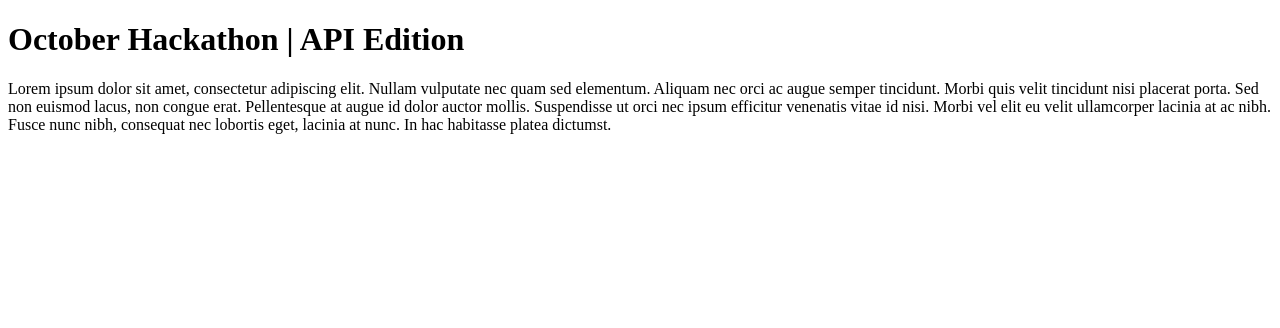
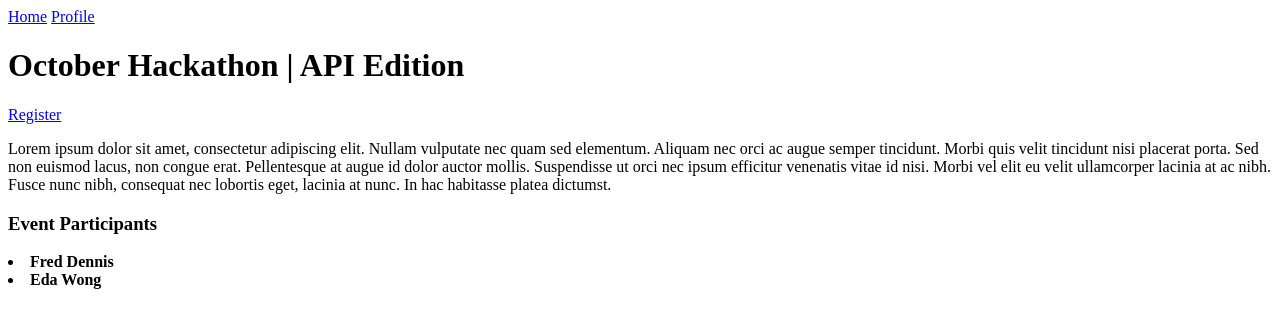
Before and after one commit to AbdullahJaved65/CodeBattle, a Django app: page /event/1/ in a window 1280 px wide. Shown: the top 328 px of the page. Run offline with Django 4.2, Linux system fonts and the light colour scheme; data comes from the database, SQL or seed files in the repository; both versions use the stored data as it was after the commit.

Commit message:
- Create profile page - Added event registration - Started making the Homepage dynamic

```diff
--- a/base/urls.py
+++ b/base/urls.py
@@ -3,5 +3,11 @@ from . import views
 
 urlpatterns = [
     path('', views.home_page, name='home'),
-    path('event/<str:pk>/', views.event_page, name='event')
+
+    path('user/<str:pk>/', views.user_page, name='profile'),
+
+    path('event/<str:pk>/', views.event_page, name='event'),
+    path('registration_confirmation/<str:pk>/', views.registration_confirmation,
+         name='registration_confirmation'),
+
 ]
--- a/base/views.py
+++ b/base/views.py
@@ -1,4 +1,4 @@
-from django.shortcuts import render
+from django.shortcuts import render, redirect
 from .models import User, Event, Submission
 
 
@@ -9,9 +9,24 @@ def home_page(request):
     return render(request, 'home.html', context)
 
 
+def user_page(request, pk):
+    user = User.objects.get(id=pk)
+    context = {'user': user}
+    return render(request, 'profile.html', context)
+
+
 def event_page(request, pk):
     event = Event.objects.get(id=pk)
     context = {'event': event}
     return render(request, 'event.html', context)
 
-# def registration_confirmation()
+
+def registration_confirmation(request, pk):
+    event = Event.objects.get(id=pk)
+
+    if request.method == "POST":
+        event.participants.add(request.user)
+        return redirect('event', pk=event.id)
+
+    context = {'event': event}
+    return render(request, 'event_confirmation.html', context)
--- a/templates/event.html
+++ b/templates/event.html
@@ -2,5 +2,15 @@
 
 {% block content %}
     <h1>{{ event.name }}</h1>
+    <a href="{% url 'registration_confirmation' event.id %}">Register</a>
     <p>{{ event.description }}</p>
+    <div>
+        <h3>Event Participants</h3>
+        {% for user in event.participants.all %}
+            <li>
+                <strong>{{ user.name }}</strong>
+            </li>
+        {% endfor %}
+
+    </div>
 {% endblock content %}
--- a/templates/event_confirmation.html
+++ b/templates/event_confirmation.html
@@ -2,6 +2,7 @@
 
 {% block content %}
     <form action="" method="post">
+    {% csrf_token %}
         <a href="{% url 'event' event.id %}">Go Back</a>
         <input type="submit" value="Confirm">
     </form>
--- a/templates/main.html
+++ b/templates/main.html
@@ -5,6 +5,7 @@
     <title>Title</title>
 </head>
 <body>
+{% include 'navbar.html' %}
 {% block content %}
 
 {% endblock content %}
--- /dev/null
+++ b/templates/navbar.html
@@ -0,0 +1,4 @@
+<nav>
+    <a href="{% url 'home' %}">Home</a>
+    <a href="{% url 'profile' user.id %}">Profile</a>
+</nav>
--- /dev/null
+++ b/templates/profile.html
@@ -0,0 +1,5 @@
+{% extends 'main.html' %}
+
+{% block content %}
+    <h1>{{ user.name }}</h1>
+{% endblock content %}
```
Also changed, not shown: templates/home.html (+5 -3 lines), db.sqlite3.
